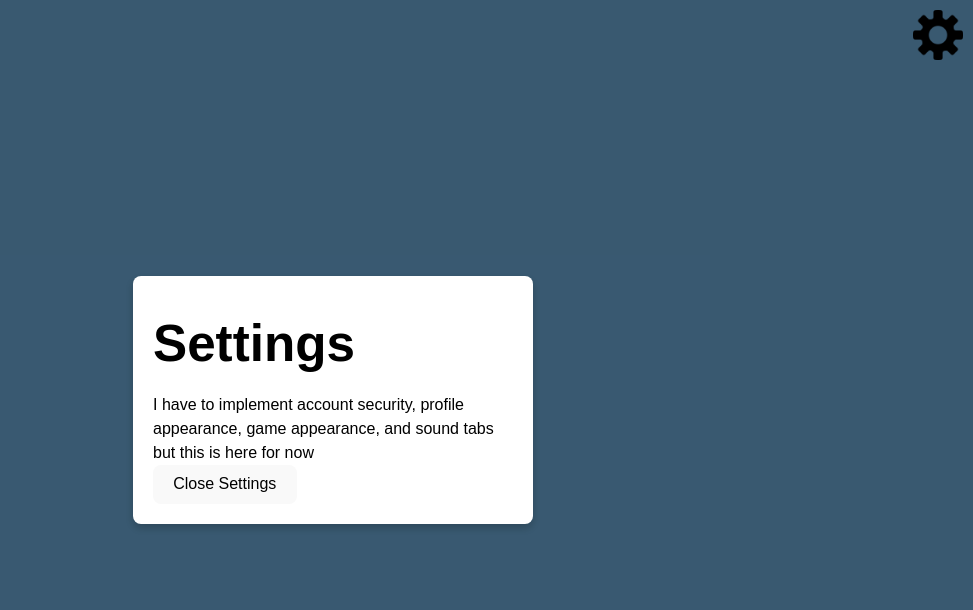
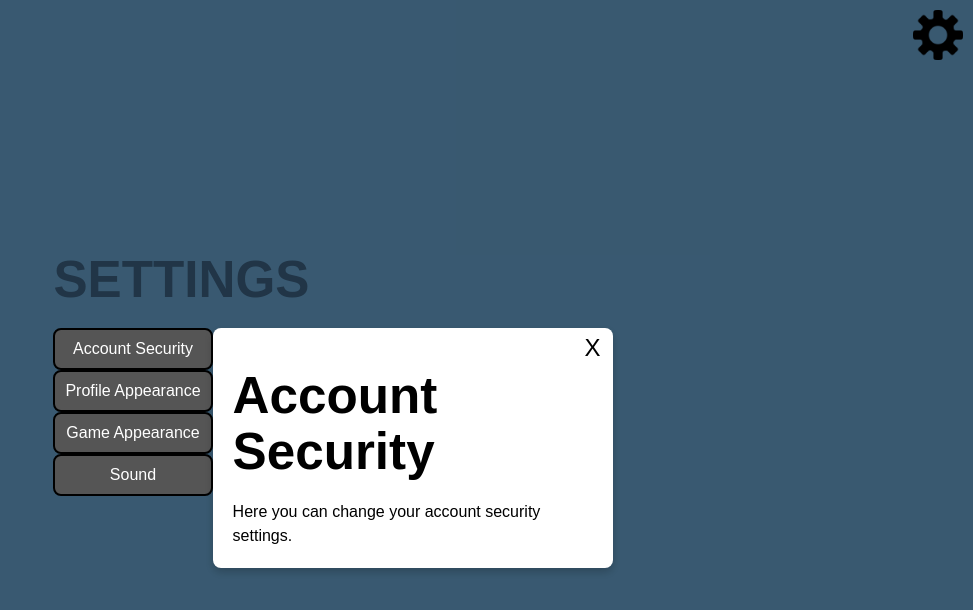
Before and after one commit to jacobmobley/Royal-Flush-AI, a React (Vite) app in the folder react-frontend/: page /titlescreen in a window 1280 px wide. Both pictures are taken after a click on the picture 1245 px from the left and 35 px from the top of the page. Shown: the top 610 px of the page, without its empty margins (307-1280 px from the left). Built offline with nearby package versions, Linux system fonts and the light colour scheme.

Commit message:
Created Settings Tabs with different content
4 tabs

```diff
--- a/react-frontend/src/Settings.jsx
+++ b/react-frontend/src/Settings.jsx
@@ -6,15 +6,50 @@
 import logo from "./assets/RoyalFlushAILogo.png";
 
 const Settings = ({ toggleSettings }) => {
+  const [selectedTab, setSelectedTab] = useState("Account Security");
+
+  const renderContent = () => {
+    switch (selectedTab) {
+      case "Account Security":
+        return <p>Here you can change your account security settings.</p>;
+      case "Profile Appearance":
+        return <p>Here you can change how your profile looks.</p>;
+      case "Game Appearance":
+        return <p>Customize the game's appearance here.</p>;
+      case "Sound Settings":
+        return <p>Adjust sound settings for the game.</p>;
+      default:
+        return <p>Select an option from the left.</p>;
+    }
+  };
   return (
-    <div>
-      <h1>Settings</h1>
-      <p>
-        I have to implement account security, profile appearance, game
-        appearance, and sound tabs but this is here for now
-      </p>
-      <button onClick={toggleSettings}>Close Settings</button>{" "}
-      {/* Close button */}
+    <div className="big-settings">
+      <div className="settings-title">
+        <h1>SETTINGS</h1>
+      </div>
+      <div className="settings-container">
+        <div className="side-buttons">
+          <button onClick={() => setSelectedTab("Account Security")}>
+            Account Security
+          </button>
+          <button onClick={() => setSelectedTab("Profile Appearance")}>
+            Profile Appearance
+          </button>
+          <button onClick={() => setSelectedTab("Game Appearance")}>
+            Game Appearance
+          </button>
+          <button onClick={() => setSelectedTab("Sound Settings")}>
+            Sound
+          </button>
+        </div>
+        <div className="modal">
+          <button className="close-button" onClick={toggleSettings}>
+            X
+          </button>
+          <h1>{selectedTab}</h1>
+          {renderContent()}
+        </div>
+      </div>
     </div>
   );
 };
--- a/react-frontend/src/TitleScreen.jsx
+++ b/react-frontend/src/TitleScreen.jsx
@@ -25,9 +25,7 @@
       />
       {showSettings && (
         <div className="modal-overlay">
-          <div className="modal">
-            <Settings toggleSettings={toggleSettings} />
-          </div>
+          <Settings toggleSettings={toggleSettings} />
         </div>
       )}
     </div>
--- a/react-frontend/src/frontpage-styles.css
+++ b/react-frontend/src/frontpage-styles.css
@@ -133,6 +133,7 @@
 }
 
 .modal {
+  position: relative;
   background: white;
   padding: 20px;
   border-radius: 8px;
@@ -146,3 +147,57 @@
 p {
   color: black;
 }
+
+.close-button {
+  position: absolute;
+  color: black;
+  top: 0px; /* Position from the top */
+  right: 0px; /* Position from the right */
+  padding: 5px;
+  border-radius: 50%;
+  margin: 0px;
+  height: 40px;
+  width: 40px;
+  background: none;
+  border: none;
+  font-size: 24px; /* Make the X large enough */
+  cursor: pointer;
+}
+.close-button:hover {
+  font-weight: bold;
+}
+
+.close-button:focus {
+  outline: none; /* Removes the focus outline */
+}
+
+/* Style for the buttons on the side of the modal */
+.side-buttons {
+  display: flex;
+  flex-direction: column;
+}
+.settings-header {
+  position: relative;
+}
+
+.side-buttons button {
+  background-color: #555;
+  color: white;
+  border: none;
+  padding: 10px;
+  font-size: 16px;
+  margin: 0px;
+  border: 2px solid black;
+  border-radius: 8px;
+  cursor: pointer;
+}
+
+.side-buttons button:hover {
+  background-color: #333;
+}
+
+.settings-container {
+  display: flex;
+  position: relative;
+  align-items: flex-start;
+}
```
